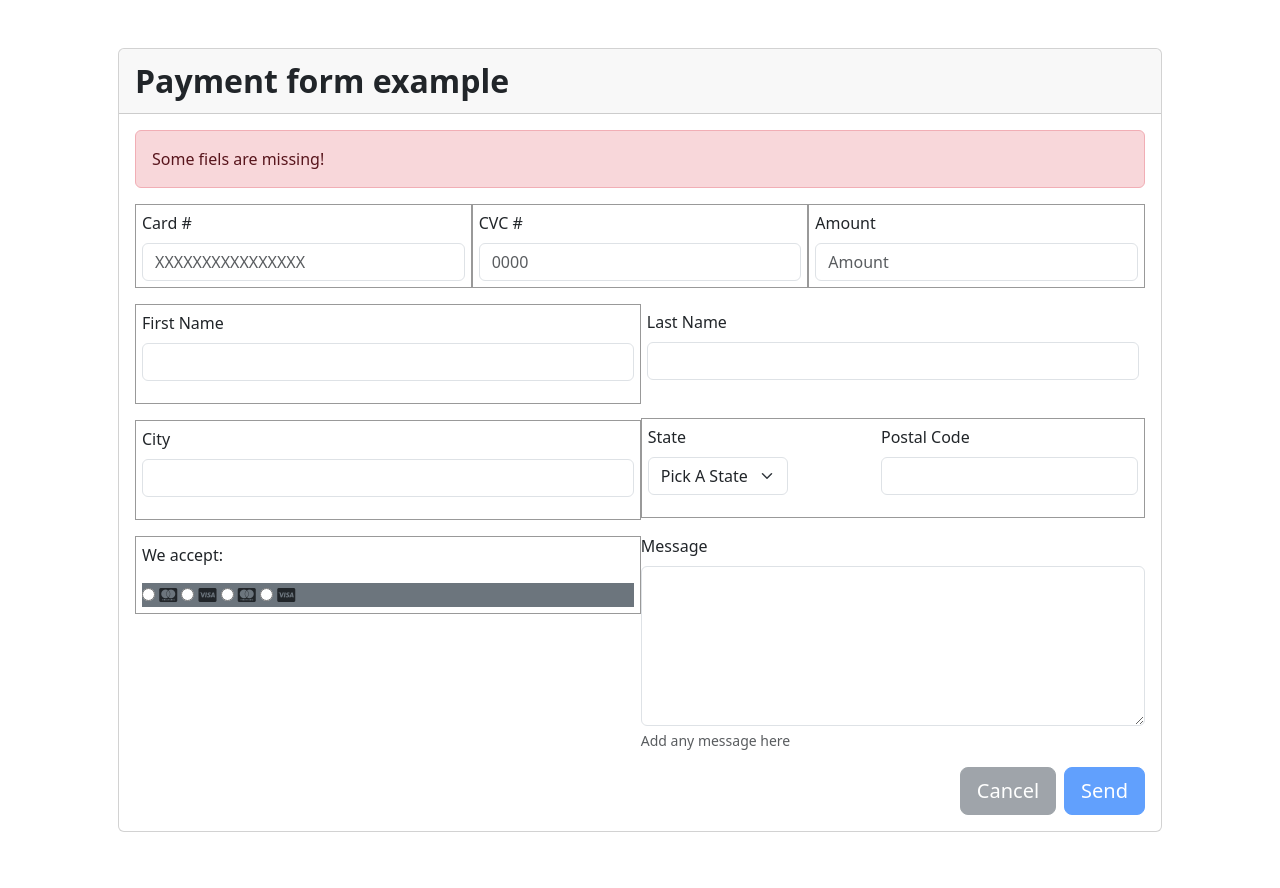
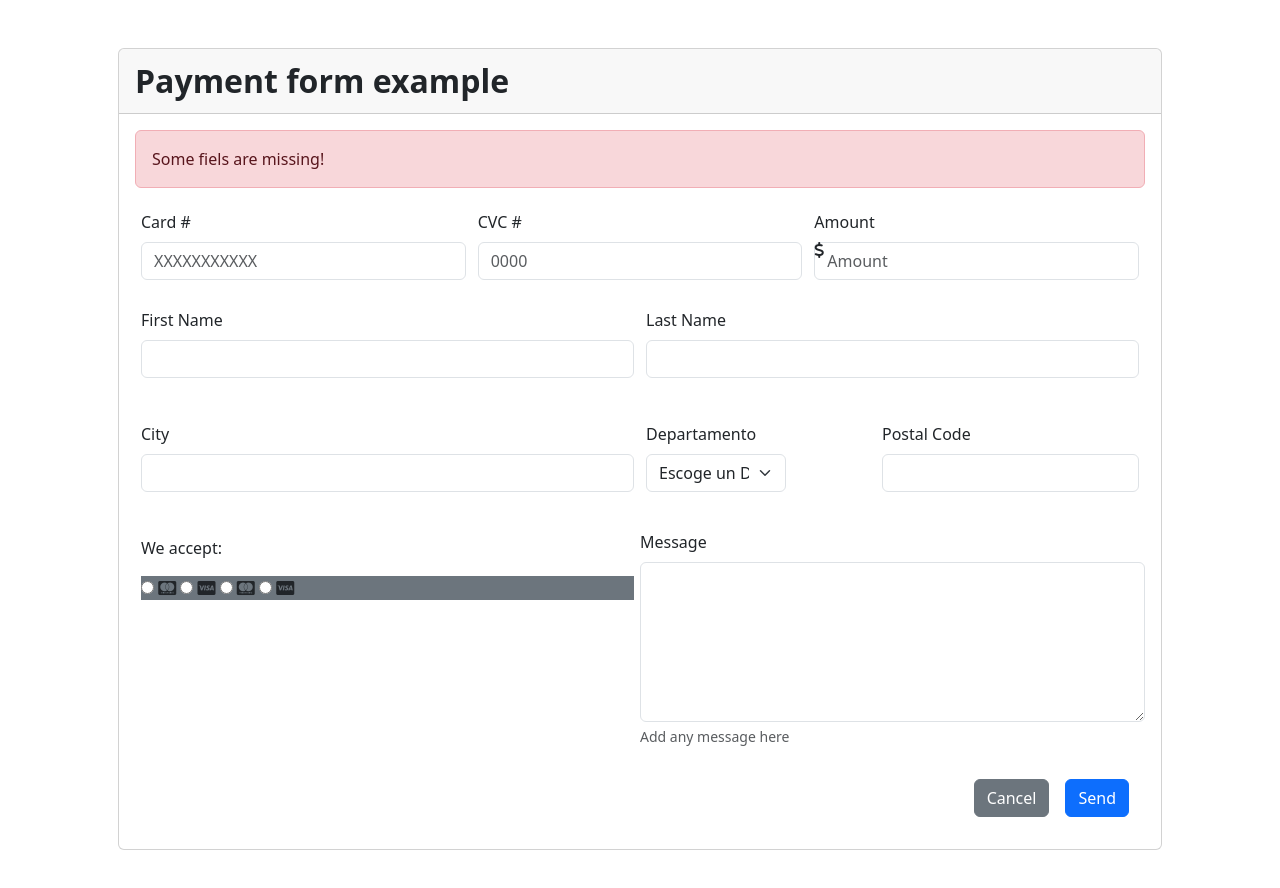
Before and after one commit to 4GeeksAcademy/isabella-Rodriguez-formulario, a plain HTML site: page index.html in a window 1280 px wide. Drawn offline with nearby package versions, Linux system fonts and the light colour scheme.

Commit message:
formulario

```diff
--- a/index.html
+++ b/index.html
@@ -20,46 +20,45 @@
                     <div>
                         <form>
                             <div class="d-flex justify-content-between">
-                                <div class="mb-3">
-                                    <fieldset style="border:1px solid #999; padding:6px;">
+                                <div class="mb-3" >
+                                    <fieldset style="padding:6px;">
                                         <label class="form-label" for="card">Card #</label>
-                                        <input class="form-control" size=40 id="card" type="text" placeholder="XXXXXXXXXXXXXXXX" data-sb-validations="required" />
-                                        <div class="invalid-feedback" data-sb-feedback="card:required">Card # is required.</div>
+                                        <input class="form-control" size=40 id="card" type="text" placeholder="XXXXXXXXXXX" />
+
                                     </fieldset>
                                 </div>
                                 <div class="mb-3">
-                                    <fieldset style="border:1px solid #999; padding:6px;">
+                                    <fieldset style="padding:6px;">
                                         <label class="form-label" for="cvc">CVC #</label>
                                         <input class="form-control"  size=40 id="cvc" type="text" placeholder="0000" data-sb-validations="required" />
                                         <div class="invalid-feedback" data-sb-feedback="cvc:required">CVC # is required.</div>
                                     </fieldset>
                                 </div>
                                 <div class="mb-3">
-                                    <fieldset style="border:1px solid #999; padding:6px;">
+                                    <fieldset style=" padding:6px;">
                                         <label class="form-label" for="amount">Amount</label>
-                                        <input class="form-control" size=40 id="amount" type="text" placeholder="Amount" data-sb-validations="required" />
-                                        <div class="invalid-feedback" data-sb-feedback="amount:required">Amount is required.</div>
+                                        <div class="d-flex">
+                                            <i class="fa-solid fa-dollar-sign position-absolute"></i>
+                                        <input class="form-control" size=40 id="amount" type="text" placeholder="Amount" />
                                     </fieldset>
                                 </div>
                             </div>
                         </div>
                         <div class="fl-name d-flex justify-content-between">
                             <div class="f-name">
-                                <fieldset class="mb-3" style="border:1px solid #999; padding:6px;">
+                                <fieldset class="mb-3" style=" padding:6px;">
                                     <div class="mb-3">
                                         <label class="form-label" for="firstName">First Name</label>
-                                        <input class="form-control" size=50 id="firstName" type="text" placeholder="" data-sb-validations="required" />
-                                        <div class="invalid-feedback" data-sb-feedback="firstName:required">First Name is required.</div>
+                                        <input class="form-control" size=50 id="firstName" type="text"/>
                                     </div>
                                 </fieldset>
-                                <fieldset class="mb-3" style="border:1px solid #999; padding:6px;">
+                                <fieldset class="mb-3" style=" padding:6px;">
                                 <div class="mb-3">
                                     <label class="form-label" for="City">City</label>
-                                    <input class="form-control" size=60 id="lastName" type="text" placeholder="" data-sb-validations="required" />
-                                    <div class="invalid-feedback" data-sb-feedback="lastName:required">Last Name is required.</div>
+                                    <input class="form-control" size=60 id="lastName" type="text" />
                                 </div>
                                 </fieldset>
-                                <fieldset class="mb-3" style="border:1px solid #999; padding:6px;">
+                                <fieldset class="mb-3" style="padding:6px;">
                                     <div class="credit-type">
                                         <p>We accept:</p>
                                         <form action="/action_page.php">
@@ -81,38 +80,37 @@
                                 <fieldset class="mb-3" style=" padding:6px;">
                                     <div class="mb-3">
                                         <label class="form-label" for="city">Last Name</label>
-                                        <input class="form-control" size=60 id="city" type="text" placeholder="" data-sb-validations="required" />
-                                        <div class="invalid-feedback" data-sb-feedback="city:required">City is required.</div>
+                                        <input class="form-control" size=60 id="city" type="text"  />
                                     </div>
                                 </fieldset>
-                                <fieldset class="mb-3" style="border:1px solid #999; padding:6px;">
+                                <fieldset class="mb-3" style="padding:6px;">
                                     <div class="address d-flex justify-content-between">
                                         <div class="mb-3">
-                                            <label class="form-label" for="state">State</label>
+                                            <label class="form-label" for="state">Departamento</label>
                                             <select class="form-select" style="width: 140px;" id="state" aria-label="State">
-                                                <option value="Pick A State">Pick A State</option>
-                                                <option value="Texas">Texas</option>
-                                                <option value="New York">New York</option>
+                                                <option value="Pick A Deparment">Escoge un Departamento</option>
+                                                <option value="Cundinamarca">Cundinamarca</option>
+                                                <option value="Santander">Santande</option>
+                                                <option value="Boyaca">Boyaca</option>
                                             </select>
                                         </div>
                                         <div class="mb-3">
                                             <label class="form-label" for="postalCode">Postal Code</label>
-                                            <input class="form-control" id="postalCode" type="text" placeholder="" data-sb-validations="required" />
-                                            <div class="invalid-feedback" data-sb-feedback="postalCode:required">Postal Code is required.</div>
+                                            <input class="form-control" id="postalCode" type="text" />
                                         </div>
                                     </div>
                                 </fieldset>
                                 <div class="mb-3">
                                     <label class="form-label" for="message">Message</label>
-                                    <textarea class="form-control" id="message" type="text" placeholder="" style="height: 10rem;" data-sb-validations="required"></textarea>
-                                    <div class="invalid-feedback" data-sb-feedback="message:required">Message is required.</div>
-                                    <div id="emailHelp" class="form-text">Add any message here</div>
+                                    <textarea class="form-control" id="message" type="text" placeholder="" style="height: 10rem;" required ></textarea>
+                                    <div id="messageHelp" class="form-text">Add any message here</div>
                                 </div>
                             </div>
                         </div>
-                            <div class="d-flex justify-content-end">
-                                <button class="btn btn-secondary btn-lg disabled" id="submitButton" type="submit">Cancel</button>
-                                <button class="btn btn-primary btn-lg disabled ms-2" id="submitButton" type="submit">Send</button>
+                        <div class="d-grid gap-2 d-md-flex justify-content-md-end p-3"  id="footer">
+                            <button class="btn btn-secondary me-md-2" type="button">Cancel</button>
+                            <button class="btn btn-primary" type="submit">Send</button>
+                          </div>
                             </div>
 
 
```
